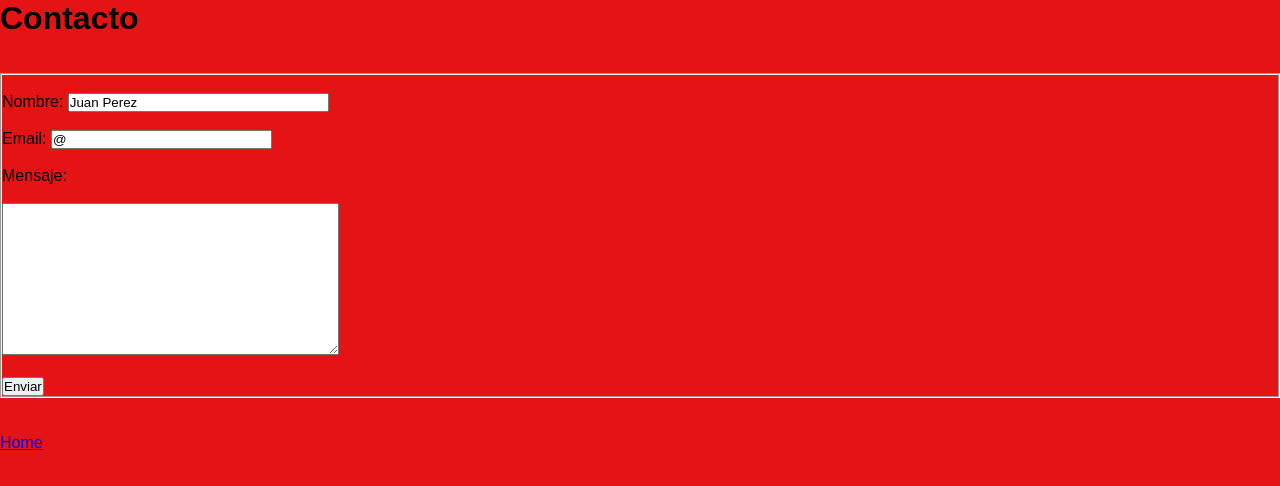
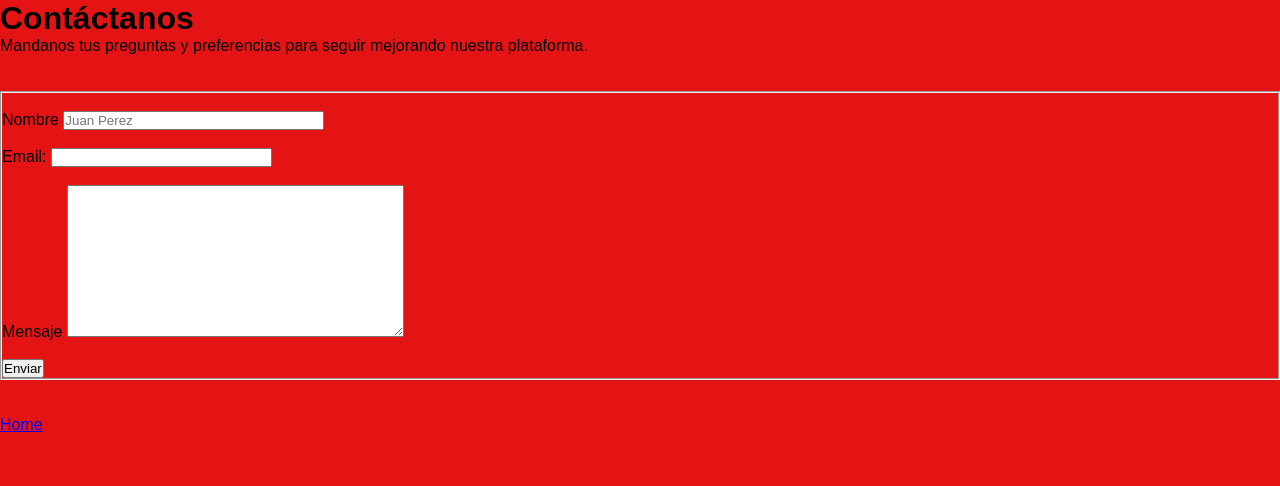
Before and after one commit to wendybast/Notflix-WendyBast, a plain HTML site: page pages/contacto.html in a window 1280 px wide. Drawn offline with Linux system fonts and the light colour scheme.

Commit message:
editando los formularios

```diff
--- a/css/style.css
+++ b/css/style.css
@@ -257,6 +257,16 @@ main {
 
 }
 
+/* -------------registro-------------  */
+.form-registro{
+
+}
+
+.form-contacto{
+
+}
+
+
 
     @media screen and (max-width: 640px) {
         .peliculas{
@@ -303,3 +313,4 @@ main {
             grid-template-columns: 25% 25% 25% 25%;
 
         }
+    }
--- a/pages/contacto.html
+++ b/pages/contacto.html
@@ -14,22 +14,23 @@
 
 <body>
     <div id="Contacto"> </div>
-    <h1>Contacto</h1>
+    <h1>Contáctanos</h1>
+    <p>Mandanos tus preguntas y preferencias para seguir mejorando nuestra plataforma.</p>
     <br>
     <br>
 
     <div id="message">
-        <form action="mailto:mail@gmail.com" method="post" enctype="text/plain">
+        <form class="form-contacto" action="https://www.w3schools.com/action_page.php" method="post" enctype="text/plain">
             <fieldset>
                 <br>
-                Nombre: <input type="text" name="nombre" value="Juan Perez" size="30" maxlength="100">
+               <label for="fname">Nombre</label>
+                <input type="text" name="nombre"placeholder="Juan Perez" size="30" maxlength="100">
                 <br><br>
-                Email: <input type="text" name="email" size="25" maxlength="100" value="@">
+                <label for="email">Email:</label>
+                <input type="email" name="email" size="25" maxlength="100" required>
                 <br><br>
-                Mensaje:
-                <br><br>
-                <textarea name="comentario" rows="10" cols="40"></textarea>
-                <br><br>
+                <label for="mensaje">Mensaje</label>
+                <textarea name="coment" id="comentId" cols="40" rows="10"></textarea><br><br>
                 <input type="submit" value="Enviar">
                 <br>
             </fieldset>
```
Also changed, not shown: pages/registro.html (+1 -1 lines).
